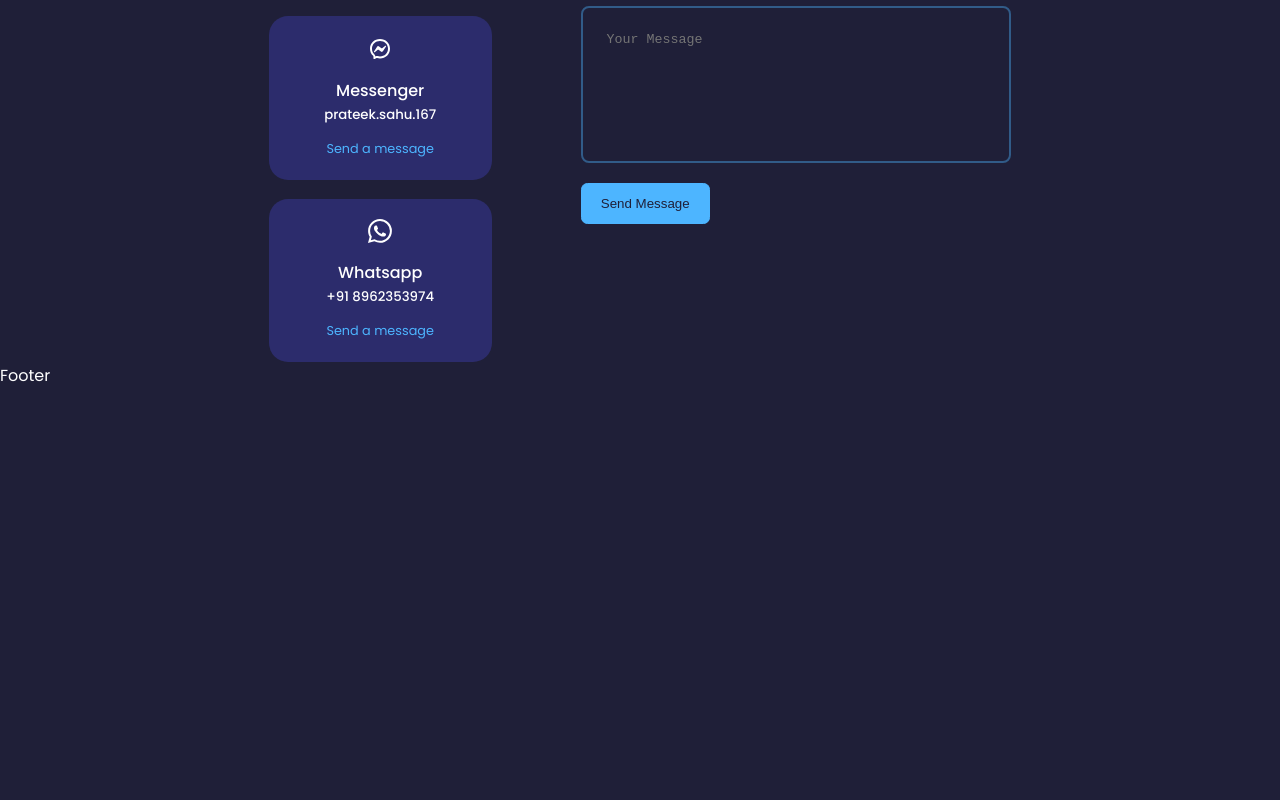
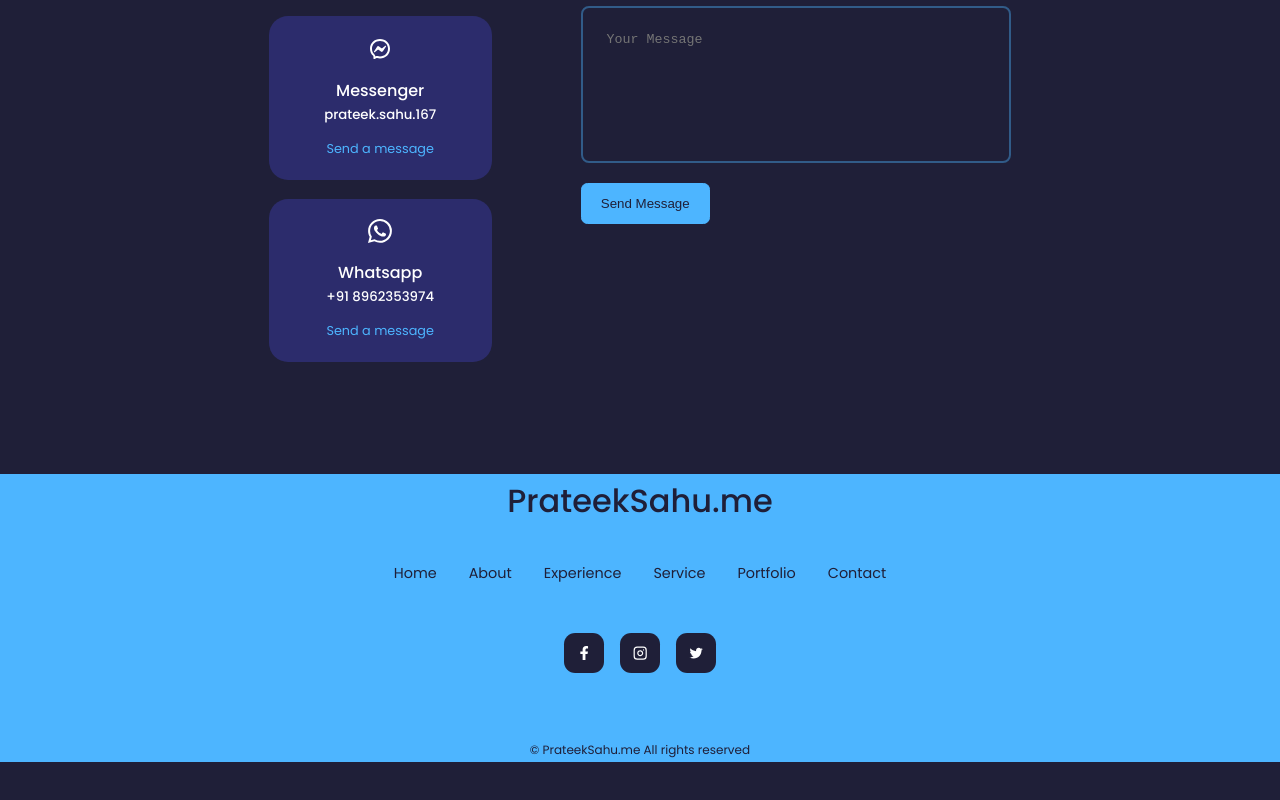
Before and after one commit to prateeksahu-me/React-Portfolio-Website-1, a React (Create React App) app: page / in a window 1280 px wide. Shown: the part 4457-5257 px from the top of the page. Before the commit the page ends 4846 px from the top, so only its background shows below. Built offline with nearby package versions, Linux system fonts and the light colour scheme.

Commit message:
footer in progress

```diff
--- a/src/components/footer/Footer.jsx
+++ b/src/components/footer/Footer.jsx
@@ -1,9 +1,38 @@
 import React from 'react'
 import './footer.css'
+import {FaFacebookF} from 'react-icons/fa'
+import {FiInstagram} from 'react-icons/fi'
+import {IoLogoTwitter} from 'react-icons/io'
+
 
 const Footer = () => {
   return (
-    <div>Footer</div>
+    <footer>
+      <a href="#" className='footer__logo'>PrateekSahu.me</a>
+      <ul className='permalinks'>
+        <li><a href="#">Home</a></li>
+        <li><a href="#about">About</a></li>
+        <li><a href="#experience">Experience</a></li>
+        <li><a href="#services">Service</a></li>
+        <li><a href="#portfolio">Portfolio</a></li>
+        <li><a href="#contact">Contact</a></li>
+      </ul>
+
+
+      <div className='footer__socials'>
+        <a href="https://facebook.com"><FaFacebookF/></a>
+        <a href="https://instagram.com"><FiInstagram/></a>
+        <a href="https://twitter.com"><IoLogoTwitter/></a>
+
+      </div>
+
+      <div className="footer__copyright">
+        <small>&copy; PrateekSahu.me All rights reserved</small>
+      </div>
+
+
+    </footer>
+
   )
 }
 
--- a/src/components/footer/footer.css
+++ b/src/components/footer/footer.css
@@ -0,0 +1,53 @@
+footer {
+    background: var(--color-primary);
+    padding: 3 rem 0;
+    text-align: center;
+    font-size: 0.9rem;
+    margin-top: 7rem;
+}
+
+footer a {
+    color: var(--color-bg);
+}
+
+.footer__logo {
+    font-size: 2rem;
+    font-weight: 500;
+    margin-bottom: 2rem;
+    display: inline-block;
+}
+
+.permalinks {
+    display: flex;
+    flex-wrap: wrap;
+    justify-content: center;
+    gap: 2rem;
+    margin: 0 auto 3rem;
+}
+
+.footer__socials {
+    display: flex;
+    justify-content: center;
+    gap: 1rem;
+    margin-bottom: 4rem;
+}
+
+.footer__socials a {
+    background: var(--color-bg);
+    color: var(--color-white);
+    padding: 0.8rem;
+    border-radius: 0.7rem;
+    display: flex;
+    border: 1pm solid transparent;
+}
+
+.footer__socials a:hover {
+    background: transparent;
+    color: var(--color-bg);
+    border-color: var(--color-bg);
+}
+
+.footer__copyright {
+    margin-bottom: 4rem;
+    color: var(--color-bg);
+}
```
